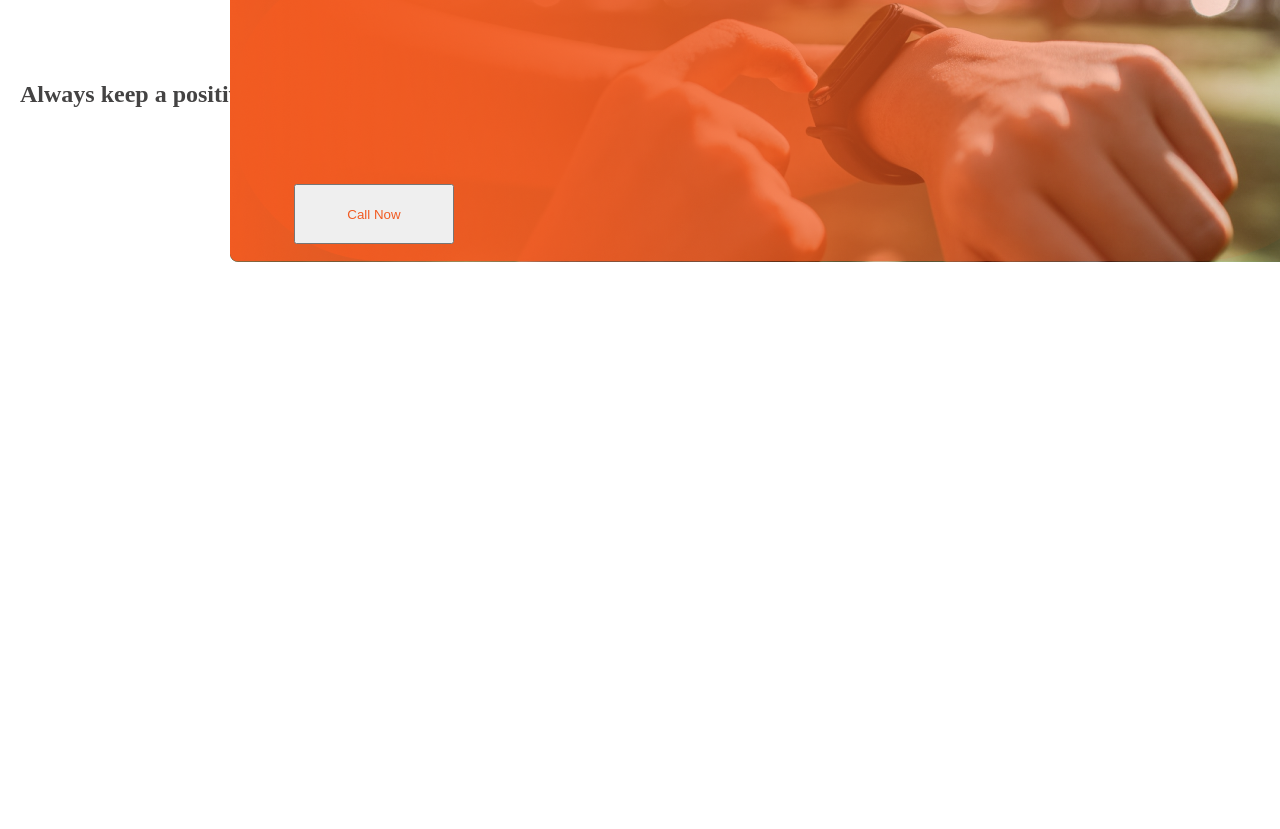
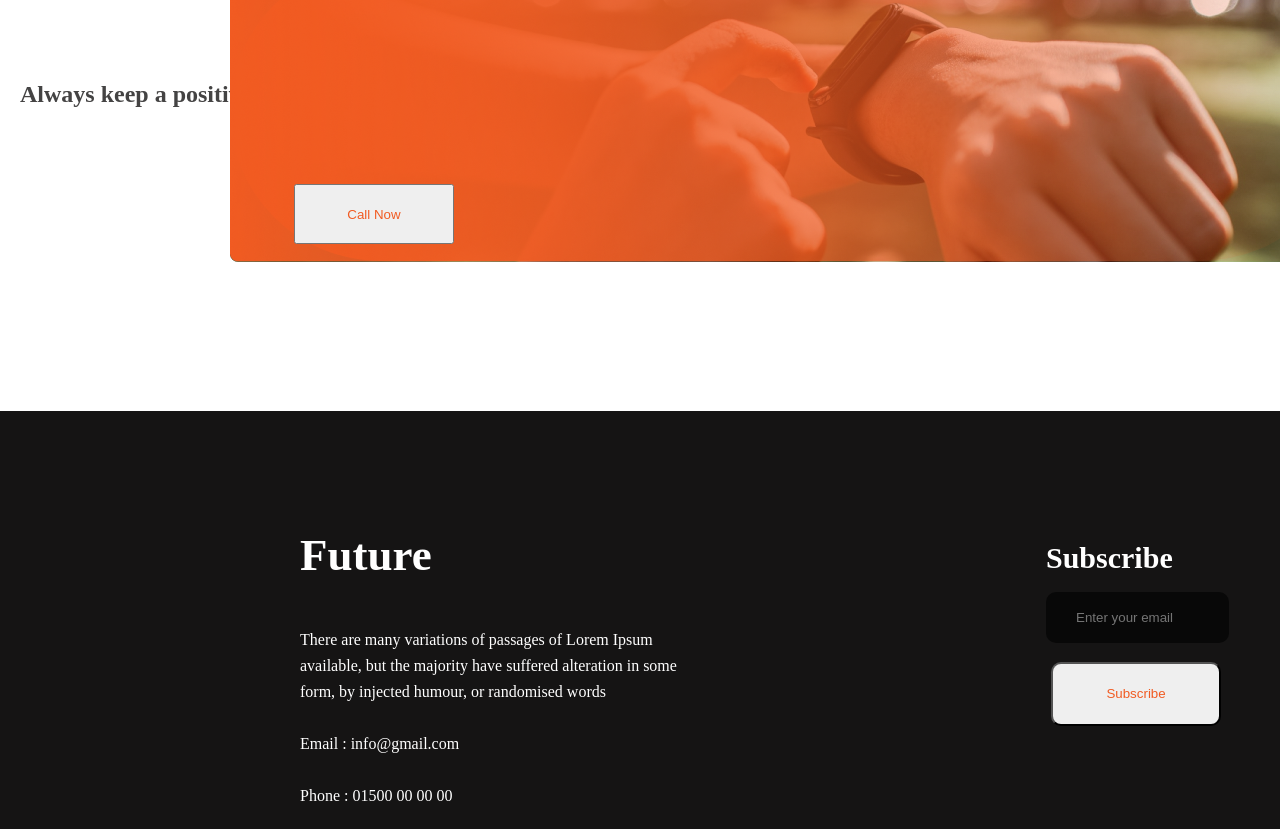
Before and after one commit to tiyasa-tagore/new-year, a plain HTML site: page index.html in a window 1280 px wide. Shown: the part 2389-3218 px from the top of the page. Before the commit the page ends 2655 px from the top, so only its background shows below. Drawn offline with Linux system fonts and the light colour scheme.

Commit message:
all sections added

```diff
--- a/index.html
+++ b/index.html
@@ -89,6 +89,41 @@
     <button class="contact-btn">Call Now</button>
 </div>
 </section>
+<section class="last">
+    <div class="future">
+        <h2 class="title">Future</h2>
+        <p class="future-content">
+            There are many variations of passages of Lorem Ipsum <br>
+available, but the majority have suffered alteration in some <br>
+form, by injected humour, or randomised words <br>
+<br>
+Email : info@gmail.com <br>
+<br>
+Phone : 01500 00 00 00 <br>
+<br>
+  <a href="">
+    <img src="images/icons/fb.png" alt="">
+</a>
+<a href="">
+    <img src="images/icons/twitter.png" alt="">
+</a>
+<a href="">
+    <img src="images/icons/youtube.png" alt="">
+</a>
+
+    </div>
+    <div class="subscribe">
+        <h4 class="sub-title">Subscribe</h2>
+            <div class="form">
+            <form action="">
+                <input type="email" name=""  id="" placeholder="Enter your email"><br>
+                <input class="btn-form" type="submit" value="Subscribe">
+            </form>
+            </div>
+
+
+    </div>
+</section>
 
 
 
--- a/styles/resolution.css
+++ b/styles/resolution.css
@@ -207,3 +207,73 @@ border-radius:150px;
     text-align: left;
     color: #444343;
     }
+
+ .last{
+display:flex ;
+position: absolute;
+width: 1600px;
+height: 577px;
+left: 0px;
+gap: 1000px;
+top: 2800.26px;
+background: #151414;
+ }
+ .title{
+position: absolute;
+padding: 80px 300px;
+font-family: 'Work Sans';
+font-style: normal;
+font-weight: 700;
+font-size: 45px;
+line-height: 53px;
+color: white;
+ }
+.future-content{
+position: absolute;
+padding: 200px 300px;
+font-family: 'Work Sans';
+font-style: normal;
+font-weight: 400;
+font-size: 16px;
+line-height: 26px;
+color: #FFFFFF;
+ }
+.sub-title{
+    position: absolute;
+    width: 123px;
+height: 29px;
+left: 1046px;
+top: 80.26px;
+    font-family: 'Work Sans';
+    font-style: normal;
+    font-weight: 700;
+    font-size: 30px;
+    line-height: 53px;
+    color: white;
+}
+.form{
+position: absolute;
+width: 123px;
+height: 29px;
+left: 1046px;
+top: 180.26px;
+}
+.subscribe  input[type="email"]{
+    margin-bottom: 24px;
+    border: 0;
+    width: 100%;
+    padding: 18px 30px;
+    background-color: #080808;
+    border-radius: 10px;
+    border-color: white;
+    color: #FFFFFF;
+}
+.btn-form{
+    position: absolute;
+width: 170.11px;
+height: 64px;
+left: 5px;
+top: 70.26px;
+border-radius: 10px;
+color: #F15B22;
+}
```
